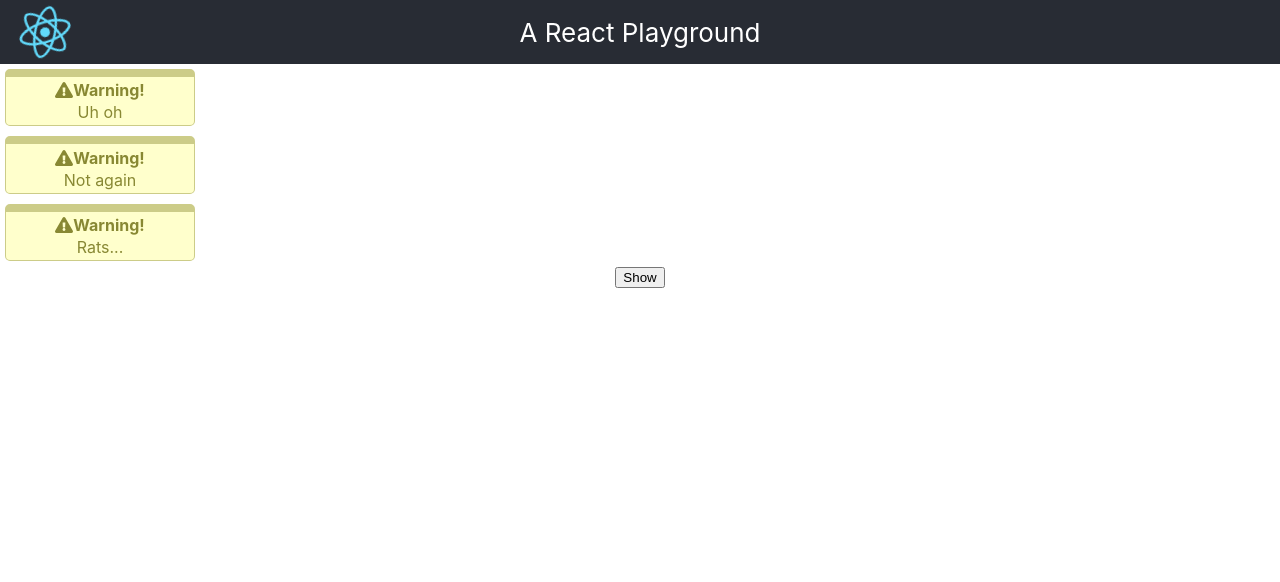
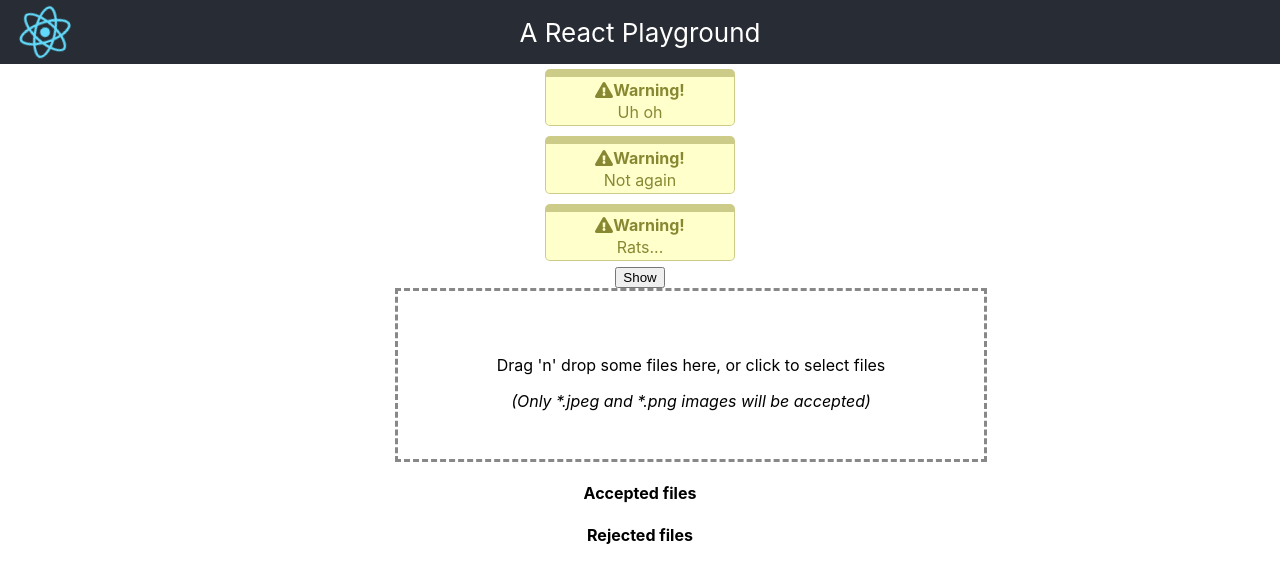
Before and after one commit to ozydingo/react-playground, a React (Create React App) app: page / in a window 1280 px wide. Shown: the top 582 px of the page. Built offline with nearby package versions, Linux system fonts and the light colour scheme.

Commit message:
dropzone

```diff
--- a/package.json
+++ b/package.json
@@ -11,6 +11,7 @@
     "prop-types": "^15.7.2",
     "react": "^16.9.0",
     "react-dom": "^16.9.0",
+    "react-dropzone": "^10.1.9",
     "react-scripts": "3.1.1"
   },
   "scripts": {
--- a/src/App.js
+++ b/src/App.js
@@ -7,6 +7,7 @@ import { fas } from '@fortawesome/free-solid-svg-icons'
 import logo from './logo.svg';
 import './App.css';
 
+import DropZone from 'components/dropzone/DropZone';
 import PlayingWithChildren from 'components/playing-with-children/PlayingWithChildren';
 import SimpleComponent from 'components/rendering/SimpleComponent';
 import UnmountedState from 'components/unmounted-state/IsolateFetch';
@@ -21,7 +22,7 @@ function App() {
           A React Playground
         </p>
       </header>
-      <main>
+      <main className={css(styles.main)}>
         <div className={css(styles.playingWithChildren)}>
           <PlayingWithChildren />
         </div>
@@ -29,7 +30,10 @@ function App() {
           <SimpleComponent obj={{a: 1, b: 2}} />
         </div>
         <div>
-        <UnmountedState />
+          <UnmountedState />
+        </div>
+        <div>
+          <DropZone />
         </div>
       </main>
     </div>
@@ -37,6 +41,11 @@ function App() {
 }
 
 const styles = StyleSheet.create({
+  main: {
+    display: 'flex',
+    flexDirection: 'column',
+    alignItems: 'center',
+  },
   playingWithChildren: {
     width: "200px",
   }
--- /dev/null
+++ b/src/components/dropzone/DropZone.js
@@ -0,0 +1,57 @@
+import React from 'react';
+import { StyleSheet, css } from 'aphrodite';
+import { useDropzone } from 'react-dropzone';
+
+function handleDrop(files) {
+  console.log(files);
+}
+
+function DropZone(props) {
+  const {acceptedFiles, rejectedFiles, getRootProps, getInputProps} = useDropzone({
+    onDrop: handleDrop,
+    accept: '.jpg, .png',
+  });
+
+  const acceptedFilesItems = acceptedFiles.map(file => (
+    <li key={file.path}>
+      {file.path} - {file.size} bytes
+    </li>
+  ));
+
+  const rejectedFilesItems = rejectedFiles.map(file => (
+    <li key={file.path}>
+      {file.path} - {file.size} bytes
+    </li>
+  ));
+
+  return (
+    <section className="container">
+      <div {...getRootProps({className: css(styles.dropzone)})}>
+        <input {...getInputProps()} />
+        <p>Drag 'n' drop some files here, or click to select files</p>
+        <em>(Only *.jpeg and *.png images will be accepted)</em>
+      </div>
+      <aside>
+        <h4>Accepted files</h4>
+        <ul>
+          {acceptedFilesItems}
+        </ul>
+        <h4>Rejected files</h4>
+        <ul>
+          {rejectedFilesItems}
+        </ul>
+      </aside>
+    </section>
+  );
+}
+
+const styles = StyleSheet.create({
+  dropzone: {
+    border: '3px dashed #888',
+    padding: '3em',
+    textAlign: 'center',
+    width: '100%',
+  }
+});
+
+export default DropZone
```
Also changed, not shown: 1 other file (tests, documents, lock files or other folders).
